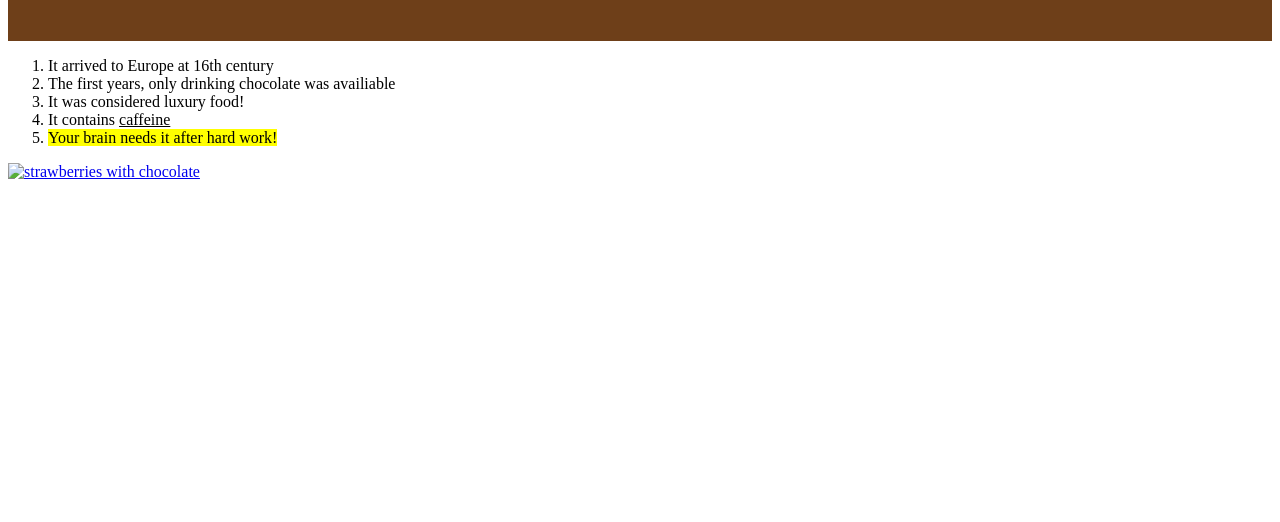
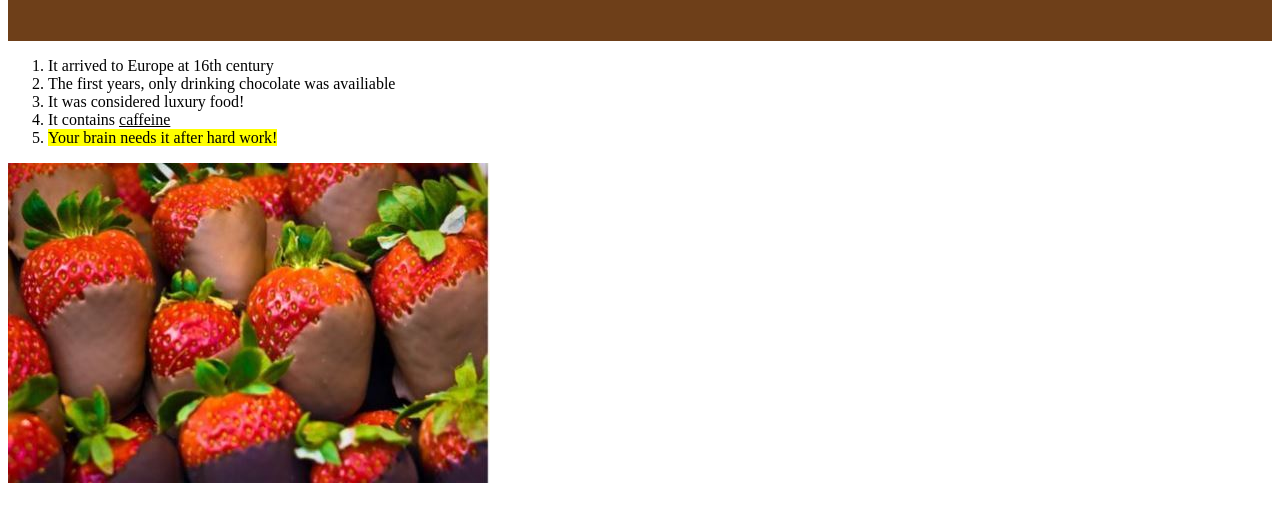
Before and after one commit to saifeddinbouhali/saifeddinbouhaliWEB2GitTest, a plain HTML site: page index.html in a window 1280 px wide. Shown: the part 140-662 px from the top of the page. Drawn offline with Linux system fonts and the light colour scheme.

Commit message:
“Introduction to WEB tools Assignment 1

```diff
--- a/index.html
+++ b/index.html
@@ -19,7 +19,7 @@
         <li class="yel"><mark> Your brain needs it after hard work! </mark></li>
     </ol>
     <a href="https://en.wikipedia.org/wiki/Chocolate" target="_blank">
-        <img src="images/chocolatethings.jpg" alt="strawberries with chocolate">
+        <img src="image/chocolatethings.jpg" alt="strawberries with chocolate">
     </a>
 
 
```
Also changed, not shown: image/chocolatethings.jpg (added).
